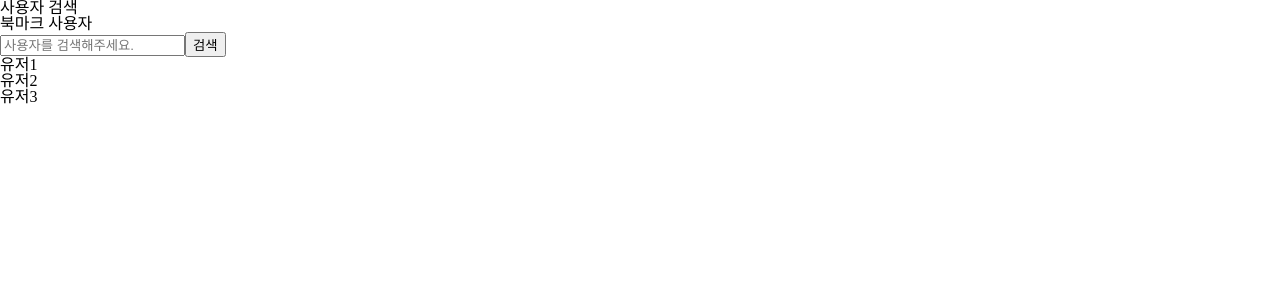
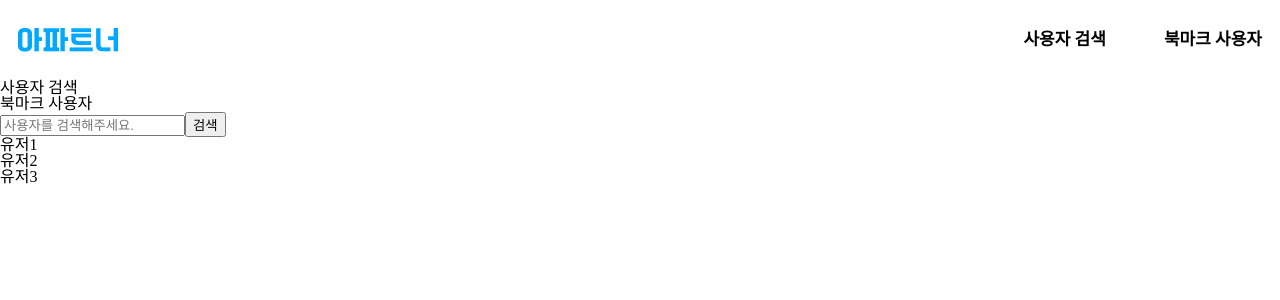
Before and after one commit to Sunjae95/aptner-assignment, a Next.js app: page / in a window 1280 px wide. Shown: the top 300 px of the page. Built offline with nearby package versions, Linux system fonts and the light colour scheme.

Commit message:
✨ Header 컴포넌트 적용

```diff
--- a/app/layout.tsx
+++ b/app/layout.tsx
@@ -1,6 +1,7 @@
 import type { Metadata } from 'next';
 
 import '@/styles/reset.scss';
+import Header from '@/components/Header';
 
 export const metadata: Metadata = {
   title: 'Aptner-assignment',
@@ -14,7 +15,15 @@ export default function RootLayout({
 }>) {
   return (
     <html lang="en">
-      <body>{children}</body>
+      <body>
+        <Header
+          items={[
+            { href: '/', label: '사용자 검색' },
+            { href: '/bookmark', label: '북마크 사용자' },
+          ]}
+        />
+        {children}
+      </body>
     </html>
   );
 }
```
